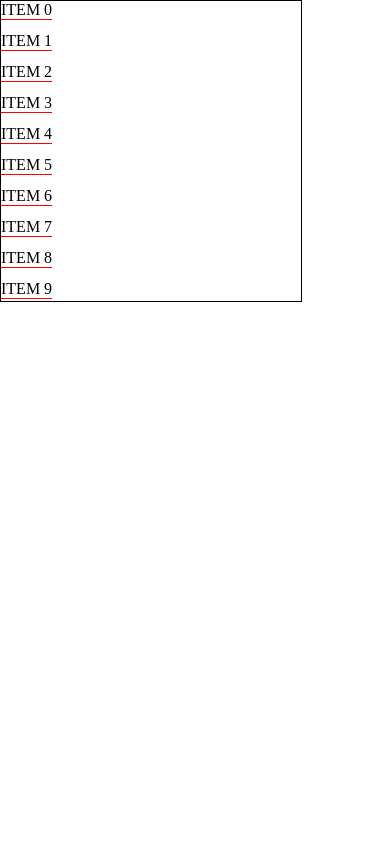
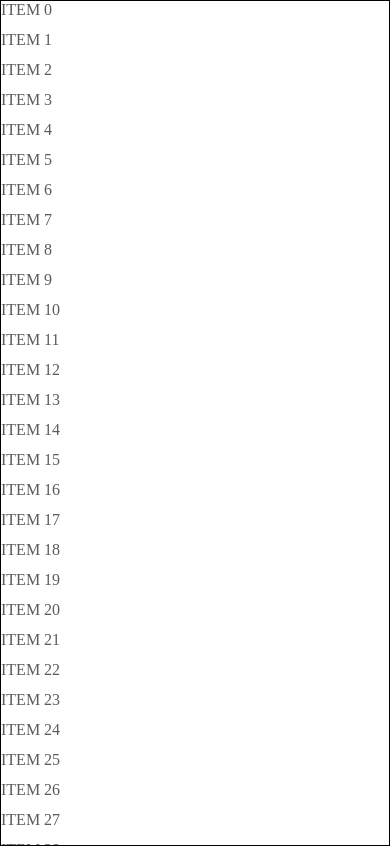
Before and after one commit to tbranyen/hyperlist, a website: page examples/index.html in a window 390 px wide. Drawn offline with Linux system fonts and the light colour scheme.

Commit message:
Improve example, make it mobile-friendly.

```diff
--- a/bower.json
+++ b/bower.json
@@ -1,6 +1,6 @@
 {
   "name": "virtual-list",
-  "version": "1.0.0",
+  "version": "1.0.1",
   "main": "vlist.js",
   "ignore": [
     ".jshintrc",
--- a/examples/index.html
+++ b/examples/index.html
@@ -1,6 +1,10 @@
 <!DOCTYPE html>
 <html>
 <head>
+  <!-- Meta tags that set up the page as a mobile page   -->
+  <meta name = "viewport" content = "user-scalable=no, initial-scale=1.0, maximum-scale=1.0, width=device-width">
+  <meta name="apple-mobile-web-app-capable" content="yes" />
+  <meta name="apple-mobile-web-app-status-bar-style" content="black" />
   <meta charset="UTF-8"/>
   <title>Virtual List demo</title>
   <link rel="stylesheet" type="text/css" media="screen,print" href="style.css"/>
@@ -27,17 +31,17 @@
   */
 
   var list = new VirtualList({
-    w: 300,
-    h: 300,
-    itemHeight: 31,
-    totalRows: 1000000,
+    h: window.innerHeight,
+    itemHeight: 30,
+    totalRows: 100000,
     generatorFn: function(row) {
       var el = document.createElement("div");
-      el.innerHTML = "ITEM " + row;
+      el.innerHTML = "<p>ITEM " + row + "</p>";
       return el;
     }
   });
 
+  list.container.classList.add("container");
   document.body.appendChild(list.container)
 </script>
 </body>
--- a/examples/style.css
+++ b/examples/style.css
@@ -3,12 +3,39 @@ body, html {
   margin: 0;
   height: 100%;
   width: 100%;
+  min-height: 100%;
+  min-width: 100%;
 }
-
 body {
   overflow: hidden;
 }
 
+@media
+only screen and (-webkit-min-device-pixel-ratio : 1.5),
+only screen and (min-device-pixel-ratio : 1.5) {
+  /* Styles */
+  .container {
+    width: 100%;
+    height: 100%;
+    min-height: 100%;
+  }
+}
+
 .vrow {
-  border-bottom: 1px solid red;
+  width: 100%;
+  height: 30px;
+  max-height: 30px;
+  /*border-bottom: solid 1px #dbd9d9;*/
+  color: #000;
+  margin: 0;
 }
+
+.vrow p {
+  white-space: nowrap;
+  overflow: hidden;
+  text-overflow: ellipsis;
+  border: none;
+  margin: 0;
+  color: #5b5b5b;
+  /*font-size: 1.5rem;*/
+}
```
